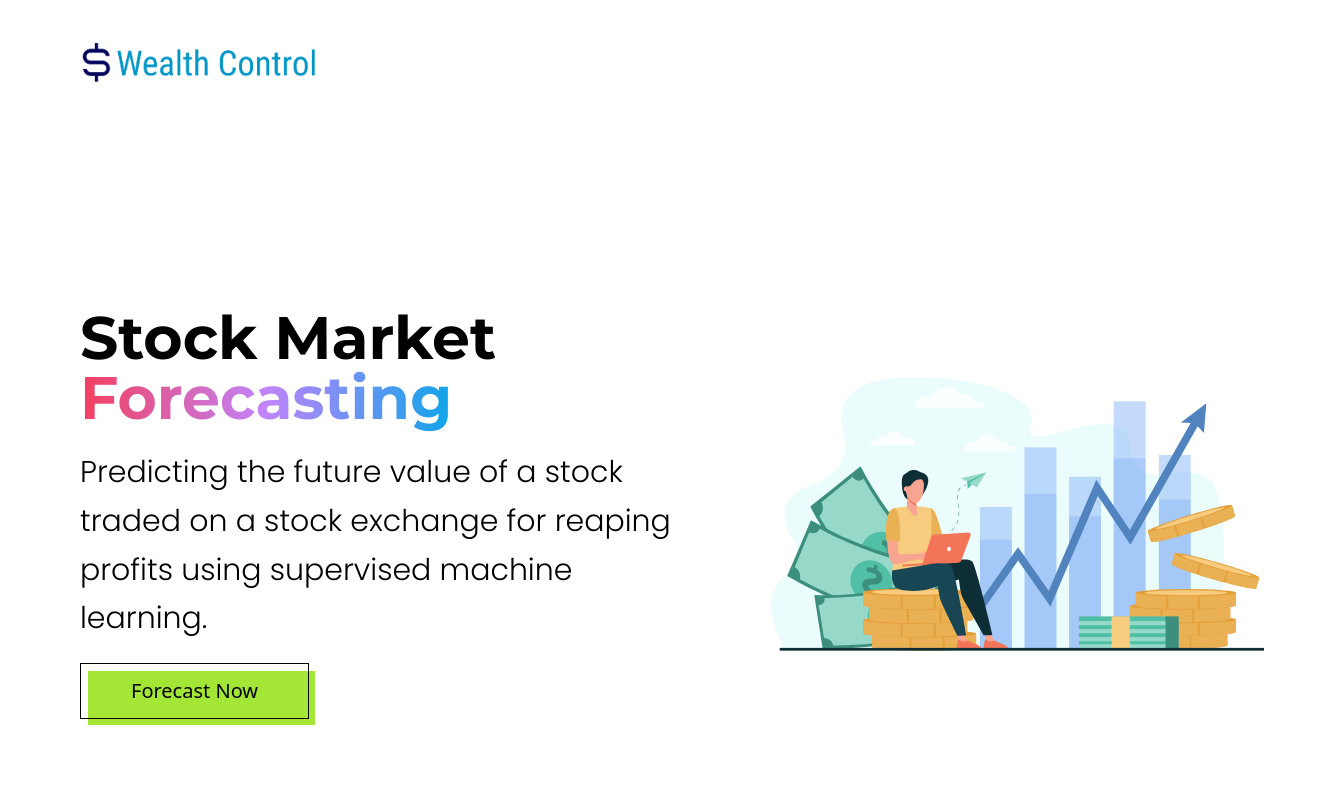
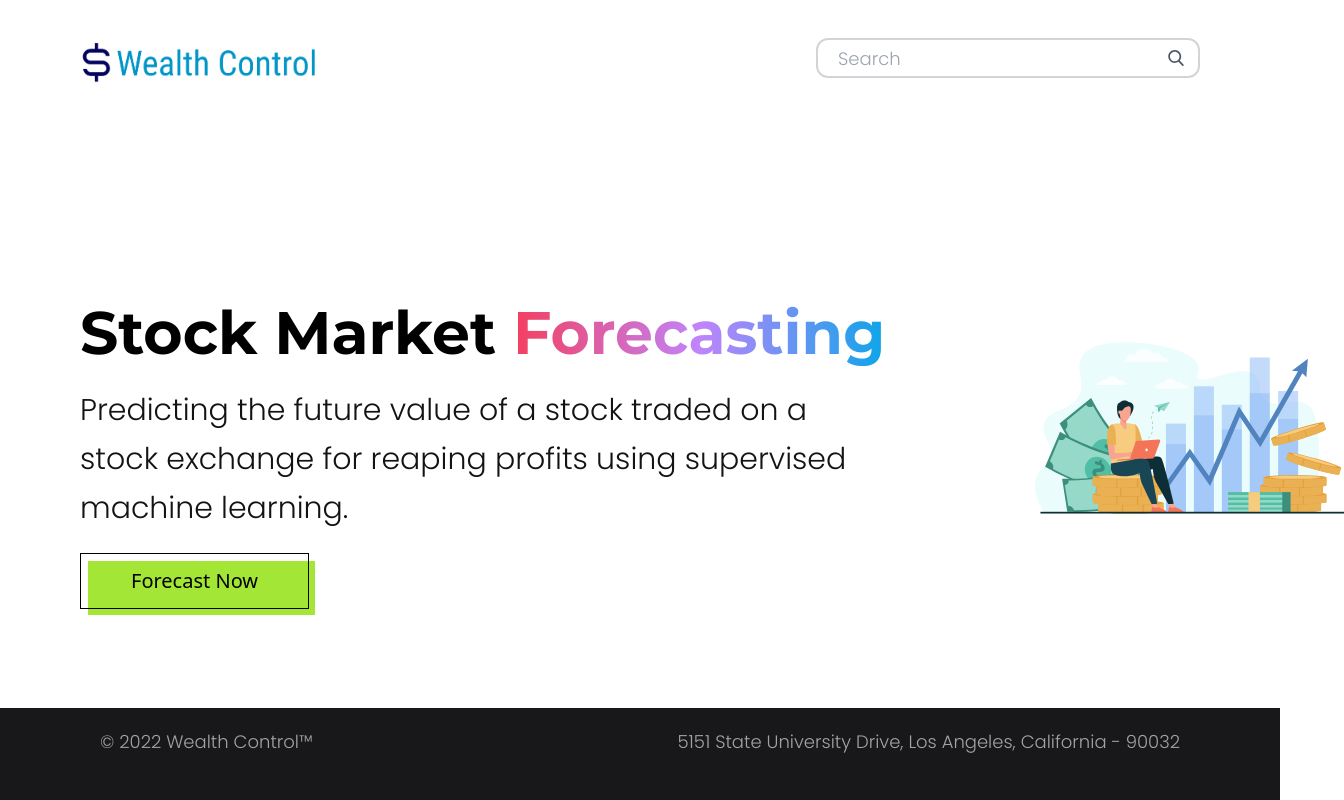
Before and after one commit to bimbisara13/Stock-Market-Forecasting-UI, an Angular app in the folder stock-market-forecasting/: page / in a window 1280 px wide. Shown: the top 800 px of the page, 1344 px wide, since content can reach past the window. Built offline with nearby package versions, Linux system fonts and the light colour scheme.

Commit message:
New: added animations and search

```diff
--- a/stock-market-forecasting/src/app/app.component.html
+++ b/stock-market-forecasting/src/app/app.component.html
@@ -1,10 +1,10 @@
 <app-home-page></app-home-page>
 
-<footer class="text-center lg:text-left bg-zinc-900 text-neutral-400 text-lg">
-    <div class="text-center p-5 bg-zinc-900 flex justify-between xl:flex-row md:flex-col">
-      <span class="mb-6 xl:ml-20">© 2022 Wealth Control™. All Rights Reserved. </span>
-      <span class="xl:mr-20">5151 State University Drive, Los Angeles, California - 90032</span>
-    </div>
+<footer class="text-center lg:text-left bg-zinc-900 text-neutral-400 text-lg" [ngStyle]="{ position: 'fixed', bottom: '0', width: '100%' }">
+  <div class="text-center p-5 bg-zinc-900 flex justify-between xl:flex-row md:flex-col">
+    <span class="mb-6 xl:ml-20">© 2022 Wealth Control™</span>
+    <span class="xl:mr-20">5151 State University Drive, Los Angeles, California - 90032</span>
+  </div>
 </footer>
 
 <router-outlet></router-outlet>
--- a/stock-market-forecasting/src/app/home-page/home-page.component.css
+++ b/stock-market-forecasting/src/app/home-page/home-page.component.css
@@ -46,3 +46,57 @@ p {
     margin-bottom: 1em;
   }
 }
+
+.typewriter h1 {
+  overflow: hidden;
+  border-right: .1em solid transparent;
+  white-space: nowrap;
+  margin: 0 auto;
+  padding-bottom: 3px;
+  animation: typing 2.5s steps(60), blink-caret 5s;
+}
+
+@keyframes typing {
+  from {
+    width: 0
+  }
+  to {
+    width: 100%
+  }
+}
+
+@keyframes blink-caret {
+  from,
+  to {
+    border-color: transparent
+  }
+  50% {
+    border-color: #d97706;
+  }
+}
+
+.fade-in {
+  animation: fadeIn 7.5s;
+}
+
+@keyframes fadeIn {
+  0% { opacity: 0; }
+  100% { opacity: 1; }
+}
+
+.slide-in {
+  animation-name: slide;
+  animation-duration: 1.5s;
+}
+
+@keyframes slide {
+  0% {
+    left: 0;
+  }
+  50% {
+    left: 50%;
+  }
+  100% {
+    left: 0;
+  }
+}
--- a/stock-market-forecasting/src/app/home-page/home-page.component.html
+++ b/stock-market-forecasting/src/app/home-page/home-page.component.html
@@ -1,22 +1,34 @@
 <nav>
-    <ul class="flex xl:flex-row items-center xl:ml-20 md:mx-20">
-        <li>
+    <ul class="flex xl:flex-row items-center xl:ml-20 md:mx-20 justify-between">
+        <li class="mb-6 md:mr-20">
             <img src="assets/logo.png" alt="App Logo" class="h-11 w-auto mt-10" />
         </li>
         <li>
-            <!-- Search Bar goes here -->
+            <div class="pt-2 relative mx-auto text-zinc-900">
+                <input class="border-2 border-zinc-300 bg-white h-10 xl:w-96 px-5 pr-16 rounded-xl text-lg md:text-md md:w-64 outline-offset-2 outline-indigo-300 focus:outline-1"
+                    type="search" name="search" placeholder="Search" [ngStyle]="{ fontFamily: 'Poppins' }">
+                <button type="submit" class="absolute right-0 top-0 mt-5 mr-4">
+                    <svg class="text-gray-600 h-4 w-4 fill-current" xmlns="http://www.w3.org/2000/svg"
+                        xmlns:xlink="http://www.w3.org/1999/xlink" version="1.1" id="Capa_1" x="0px" y="0px"
+                        viewBox="0 0 56.966 56.966" style="enable-background:new 0 0 56.966 56.966;"
+                        xml:space="preserve" width="512px" height="512px">
+                        <path d="M55.146,51.887L41.588,37.786c3.486-4.144,5.396-9.358,5.396-14.786c0-12.682-10.318-23-23-23s-23,10.318-23,23  s10.318,23,23,23c4.761,0,9.298-1.436,13.177-4.162l13.661,14.208c0.571,0.593,1.339,0.92,2.162,0.92  c0.779,0,1.518-0.297,2.079-0.837C56.255,54.982,56.293,53.08,55.146,51.887z M23.984,6c9.374,0,17,7.626,17,17s-7.626,17-17,17  s-17-7.626-17-17S14.61,6,23.984,6z" />
+                    </svg>
+                </button>
+            </div>
         </li>
     </ul>
 </nav>
 
-<div class="flex xl:flex-row items-center xl:my-56 md:my-28 xl:ml-20 mx-20 my-20">
-    <div>
+<div class="flex xl:flex-row items-center xl:my-40 md:my-28 xl:ml-20 mx-20 my-20">
+    <div class="typewriter">
         <h1 class="text-6xl">Stock Market <span class="text-transparent bg-clip-text bg-gradient-to-r from-rose-500 via-purple-400 to-sky-500">Forecasting</span>
         </h1>
-        <p class="text-3xl my-5 max-w-4xl leading-relaxed">Predicting the future value of a stock traded on a stock exchange for reaping profits using supervised machine learning.</p>
-        <button class="fill font-medium text-xl">Forecast Now</button>
+        <p class="text-3xl my-5 max-w-4xl leading-relaxed fade-in">Predicting the future value of a stock traded on a stock
+            exchange for reaping profits using supervised machine learning.</p>
+        <button class="fill font-medium text-xl sm:mb-10 slide-in">Forecast Now</button>
     </div>
     <div>
-        <img src="assets/home-asset.svg" alt="Home Asset" class="xl:h-80 w-auto xl:mx-16" />
+        <img src="assets/home-asset.svg" alt="Home Asset" class="xl:h-80 w-auto xl:mx-16 xl:ml-36 xl:mb-24" />
     </div>
 </div>
--- a/stock-market-forecasting/src/app/home-page/home-page.component.ts
+++ b/stock-market-forecasting/src/app/home-page/home-page.component.ts
@@ -5,6 +5,7 @@ import { Component, OnInit } from '@angular/core';
   templateUrl: './home-page.component.html',
   styleUrls: ['./home-page.component.css']
 })
+
 export class HomePageComponent implements OnInit {
 
   constructor() { }
```
